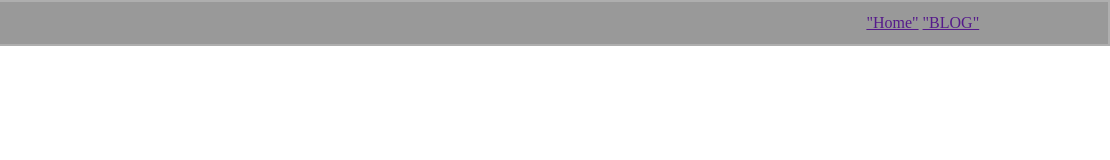
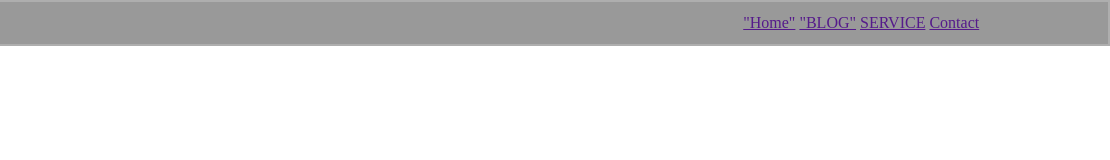
Before and after one commit to caffeine108/car_sharing, a plain HTML site: page index.html in a window 1280 px wide. Shown: the full height of the page, 170-1280 px from the left. Drawn offline with Linux system fonts and the light colour scheme.

Commit message:
html boilerplate

```diff
--- a/index.html
+++ b/index.html
@@ -22,8 +22,8 @@
         <nav class="menu">
             <a href="" class="menu__item menu__item--active">"Home"</a>
             <a href="" class="menu__item">"BLOG"</a>
-            <a href="" class="SERVICE"></a>
-            <a href="" class="Contact"></a>
+            <a href="" class="menu__item">SERVICE</a>
+            <a href="" class="menu__item">Contact</a>
         </nav>
     </div>
 
```
